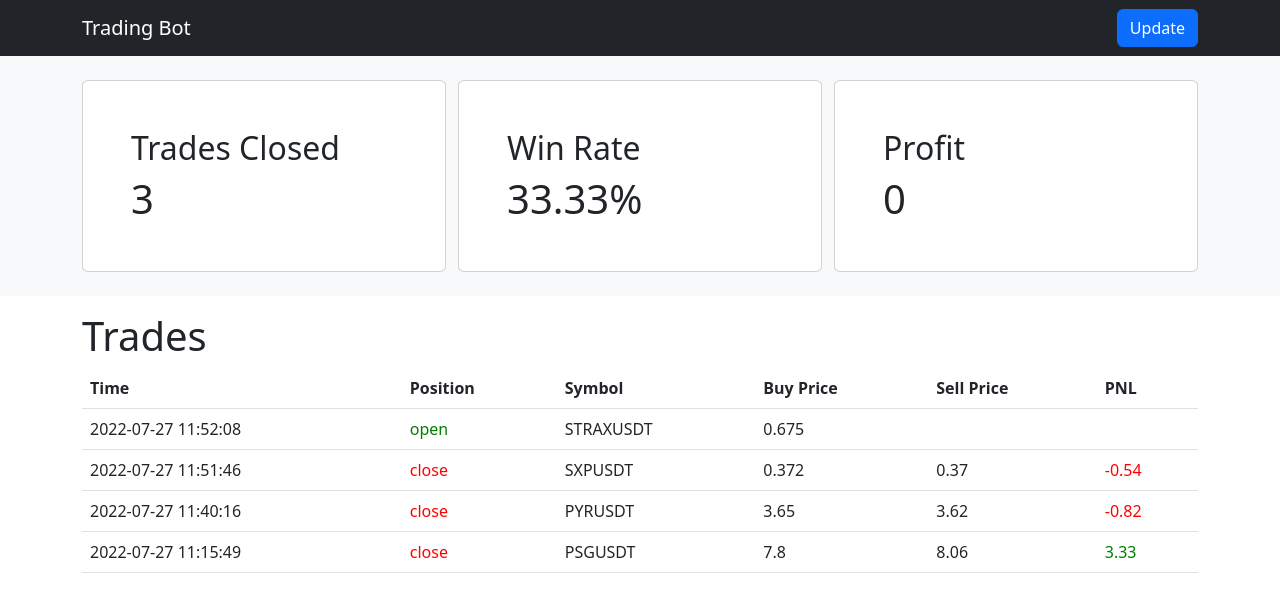
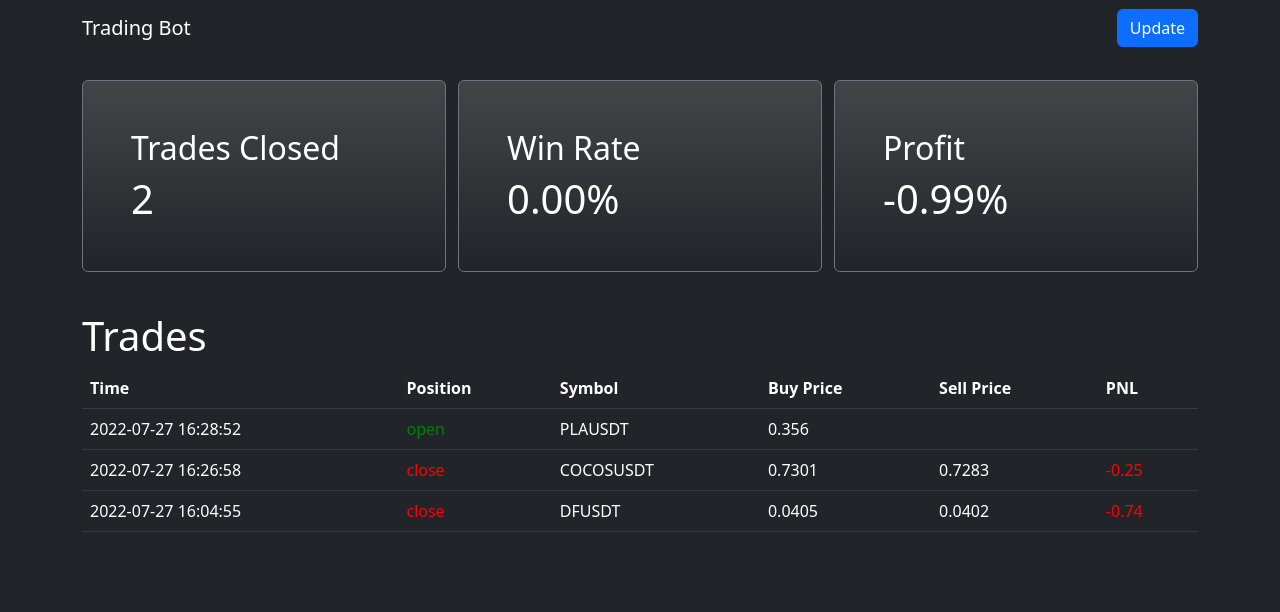
Before and after one commit to ozgvr/macdbot, a Flask app: page / in a window 1280 px wide. Shown: the top 612 px of the page. Run offline with Flask 2, Linux system fonts and the light colour scheme.

Commit message:
update api and template

```diff
--- a/data.json
+++ b/data.json
@@ -1 +1 @@
-{"account": 5000, "closed_trades": 3, "open_trades": 1, "winning_trades": 1, "winrate": 0, "trades": [{"ticker": "STRAXUSDT", "position_buy_price": 0.675, "position_type": "open", "buy_timestamp": "2022-07-27 11:52:08.521251"}, {"ticker": "SXPUSDT", "position_buy_price": 0.372, "position_type": "close", "buy_timestamp": "2022-07-27 11:41:09.966619", "position_sell_price": 0.37, "sell_timestamp": "2022-07-27 11:51:46.431023"}, {"ticker": "PYRUSDT", "position_buy_price": 3.65, "position_type": "close", "buy_timestamp": "2022-07-27 11:16:26.424975", "position_sell_price": 3.62, "sell_timestamp": "2022-07-27 11:40:16.061455"}, {"ticker": "PSGUSDT", "position_buy_price": 7.8, "position_type": "close", "buy_timestamp": "2022-07-27 10:16:39.952795", "position_sell_price": 8.06, "sell_timestamp": "2022-07-27 11:15:49.922813"}]}
+{"account": 5000, "closed_trades": 2, "open_trades": 1, "winning_trades": 0, "winrate": 0, "profit": 0.990145439234605, "trades": [{"ticker": "PLAUSDT", "position_buy_price": 0.356, "position_type": "open", "buy_timestamp": "2022-07-27 16:28:52.048771"}, {"ticker": "COCOSUSDT", "position_buy_price": 0.7301, "position_type": "close", "buy_timestamp": "2022-07-27 16:10:45.698530", "position_sell_price": 0.7283, "sell_timestamp": "2022-07-27 16:26:58.315717"}, {"ticker": "DFUSDT", "position_buy_price": 0.0405, "position_type": "close", "buy_timestamp": "2022-07-27 15:54:48.087528", "position_sell_price": 0.0402, "sell_timestamp": "2022-07-27 16:04:55.063502"}]}
--- a/main.py
+++ b/main.py
@@ -49,6 +49,7 @@ def sell(symbol,position_price,close):
         data["winning_trades"]+=1
     data["open_trades"]-=1
     data["closed_trades"]+=1
+    data["profit"]=float(data["profit"])*float(close)/position_price
     f.seek(0)
     json.dump(data,f)
     f.close()
@@ -121,8 +122,5 @@ def check():
     print(time.time()-start, "seconds")
 
 while True:
-    #if(datetime.datetime.now().minute in [0,15,30,45]):
     check()
-    #else:
     print("No new candle")
-    #time.sleep(50)
--- a/templates/dashboard.html
+++ b/templates/dashboard.html
@@ -4,7 +4,7 @@
     <link href="https://cdn.jsdelivr.net/npm/bootstrap@5.2.0/dist/css/bootstrap.min.css" rel="stylesheet" integrity="sha384-gH2yIJqKdNHPEq0n4Mqa/HGKIhSkIHeL5AyhkYV8i59U5AR6csBvApHHNl/vI1Bx" crossorigin="anonymous">
     <script src="https://cdn.jsdelivr.net/npm/bootstrap@5.2.0/dist/js/bootstrap.bundle.min.js" integrity="sha384-A3rJD856KowSb7dwlZdYEkO39Gagi7vIsF0jrRAoQmDKKtQBHUuLZ9AsSv4jD4Xa" crossorigin="anonymous"></script>
 </head>
-<body onload="updateTrades()">
+<body class="bg-dark" onload="updateTrades()">
     <section class="bg-dark">
         <nav class="navbar navbar-expand-lg navbar-dark bg-dark" aria-label="Eighth navbar example">
             <div class="container">
@@ -14,25 +14,25 @@
           </nav>
 
     </section>
-    <section class="bg-light">
+    <section class="bg-dark">
         <div class="container py-4">
             <div class="row">
                 <div class="col">
-                    <div class="card p-2 p-lg-5 h-100 w-100">
+                    <div class="card bg-dark border-secondary bg-gradient text-white p-2 p-lg-5 h-100 w-100">
                         <h2>Trades Closed</h1>
-                        <h1 id="total-closed" class="display-6 mb-0 mt-auto">0</h6>
+                        <h1 id="total-closed" class="display-6 mb-0 mt-auto">0</h1>
                     </div>
                 </div>
                 <div class="col p-0">
-                    <div class="card p-2 p-lg-5 h-100 w-100">
+                    <div class="card bg-dark border-secondary bg-gradient text-white p-2 p-lg-5 h-100 w-100">
                         <h2>Win Rate</h1>
-                        <h1 id="winrate" class="display-6 mb-0 mt-auto">0</h6>
+                        <h1 id="winrate" class="display-6 mb-0 mt-auto">0.00%</h1>
                     </div>
                 </div>
                 <div class="col">
-                    <div class="card p-2 p-lg-5 h-100 w-100">
+                    <div class="card bg-dark border-secondary bg-gradient text-white p-2 p-lg-5 h-100 w-100">
                         <h2>Profit</h1>
-                        <h1 class="display-6 mb-0 mt-auto">0<span class="h6"></span></h6>
+                        <h1 id="profitrate" class="display-6 mb-0 mt-auto">0.00%</h1>
                     </div>
                 </div>
 
@@ -40,15 +40,28 @@
             </div>
         </div>
     </section>
-    <section>
+    <section class="bg-dark">
         <div class="container py-3">
             <div class="row">
-                <div class="col">
+                <div class="col text-white">
                     <h1>Trades</h1>
                 </div>
             </div>
             <div class="table-responsive">
-                <table class="table table-striped" id="trades-table">
+                <table class="table table-dark">
+                    <thead class="thead-light">
+                        <tr>
+                            <th>Time</th>
+                            <th>Position</th>
+                            <th>Symbol</th>
+                            <th>Buy Price</th>
+                            <th>Sell Price</th>
+                            <th>PNL</th>
+                        </tr>
+                    </thead>
+                    <tbody id="trades-table">
+
+                    </tbody>
 
                 </table>
             </div>
@@ -77,11 +90,13 @@
                 var table = document.getElementById("trades-table");
                 var total_closed = document.getElementById("total-closed");
                 var winrate = document.getElementById("winrate");
+                var profitrate = document.getElementById("profitrate");
                 var rate = (data.winning_trades/data.closed_trades)*100;
+                profitrate.innerHTML = ((data.profit-1)*100).toFixed(2) + "%";
                 rate = isNaN(rate)?0:rate;
                 winrate.innerHTML = rate.toFixed(2) + "%";
                 total_closed.innerHTML = data.closed_trades;
-                table.innerHTML = "<thead><tr><th>Time</th><th>Position</th> <th>Symbol</th> <th>Buy Price</th><th>Sell Price</th><th>PNL</th></tr></thead>";
+                table.innerHTML = "";
                 data.trades.forEach(element => {
                     // Find a <table> element with id="myTable":
                     // Create an empty <tr> element and add it to the 1st position of the table:
```
